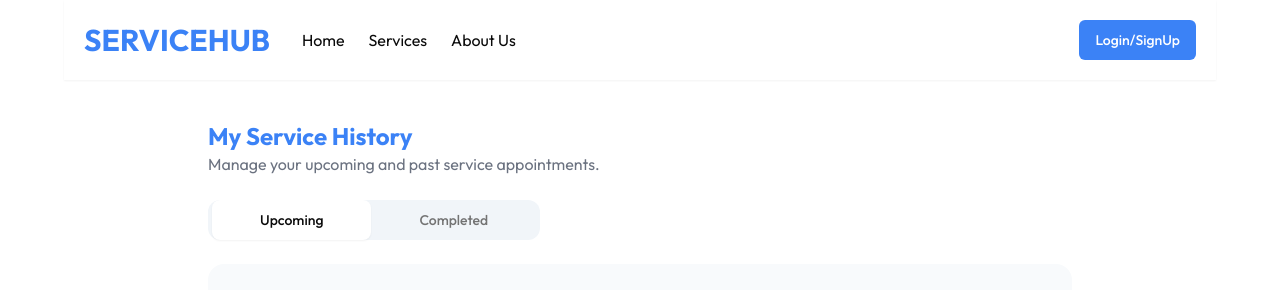
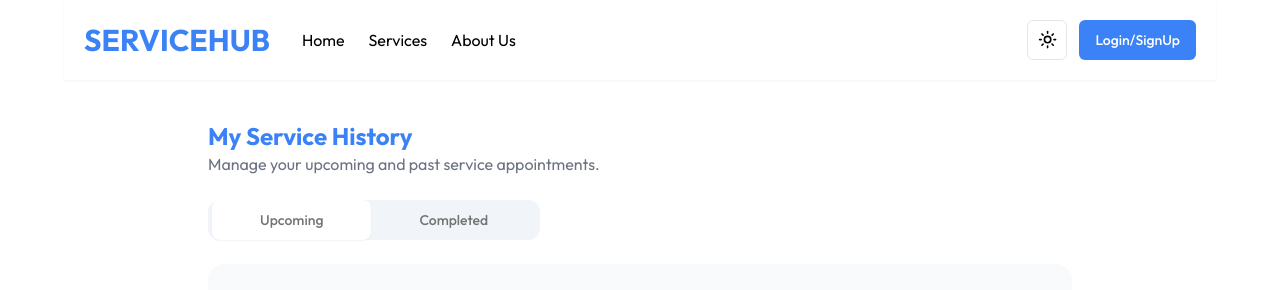
Before and after one commit to Damon237/Servicehub-marketplace, a Next.js app: page /mybooking in a window 1280 px wide. Shown: the top 290 px of the page. Built offline with nearby package versions, Linux system fonts and the light colour scheme; no server answers.

Commit message:
Auto Send email to service provider When they are Booked

```diff
--- a/app/_components/Header.jsx
+++ b/app/_components/Header.jsx
@@ -18,20 +18,21 @@ import {
 } from "@/components/ui/sheet"
 import { Menu } from 'lucide-react'
 import Link from 'next/link'
+import { ModeToggle } from './ModeToggle'
 
 function Header() {
   const { data } = useSession();
 
   const NavigationLinks = ({ className }) => (
     <div className={className}>
-      <Link href='/' className='hover:scale-105 hover:text-blue-500 cursor-pointer'>Home</Link>
-      <Link href='/' className='hover:scale-105 hover:text-blue-500 cursor-pointer'>Services</Link>
-      <Link href='/' className='hover:scale-105 hover:text-blue-500 cursor-pointer'>About Us</Link>
+      <Link href='/' className='hover:scale-105 hover:text-blue-500 cursor-pointer dark:text-slate-200 dark:hover:text-blue-400'>Home</Link>
+      <Link href='/' className='hover:scale-105 hover:text-blue-500 cursor-pointer dark:text-slate-200 dark:hover:text-blue-400'>Services</Link>
+      <Link href='/' className='hover:scale-105 hover:text-blue-500 cursor-pointer dark:text-slate-200 dark:hover:text-blue-400'>About Us</Link>
     </div>
   );
 
   return (
-    <div className='p-5 shadow-sm flex justify-between items-center'>
+    <div className='p-5 shadow-sm flex justify-between items-center bg-white dark:bg-slate-950 dark:shadow-slate-900'>
       <div className='flex items-center gap-8 '>
 
         <div className='text-2xl md:text-3xl font-bold text-blue-500 cursor-pointer'>SERVICEHUB</div>
@@ -40,16 +41,19 @@ function Header() {
         <NavigationLinks className='md:flex items-center gap-6 hidden' />
       </div>
 
-      <div className='flex items-center gap-2'>
+      <div className='flex items-center gap-3'>
+        {/* Dark Mode Toggle */}
+        <ModeToggle />
+
         {/* Mobile Navigation (Hamburger) */}
         <div className='md:hidden'>
           <Sheet>
             <SheetTrigger asChild>
-              <Button variant="outline" size="icon">
+              <Button variant="outline" size="icon" className="dark:border-slate-800">
                 <Menu className='h-6 w-6' />
               </Button>
             </SheetTrigger>
-            <SheetContent side="left">
+            <SheetContent side="left" className="dark:bg-slate-950">
               <div className='flex flex-col gap-5 mt-10 text-lg font-medium'>
                  <NavigationLinks className='flex flex-col gap-5' />
               </div>
@@ -65,13 +69,21 @@ function Header() {
                 alt='user'
                 width={40}
                 height={40}
-                className='rounded-full bg-blue-500 cursor-pointer'
+                className='rounded-full bg-blue-500 cursor-pointer border-2 border-transparent hover:border-blue-200 transition-all'
               />
             </DropdownMenuTrigger>
-            <DropdownMenuContent>
-              <DropdownMenuLabel>My Account</DropdownMenuLabel><DropdownMenuSeparator />
-              <DropdownMenuItem><Link href='/mybooking'>My Booking</Link></DropdownMenuItem>
-              <DropdownMenuItem onClick={() => signOut()}>Logout</DropdownMenuItem>
+            <DropdownMenuContent className="dark:bg-slate-900 dark:border-slate-800">
+              <DropdownMenuLabel className="dark:text-slate-200">My Account</DropdownMenuLabel>
+              <DropdownMenuSeparator className="dark:bg-slate-800" />
+              <DropdownMenuItem className="cursor-pointer dark:focus:bg-slate-800">
+                <Link href='/mybooking' className="w-full">My Booking</Link>
+              </DropdownMenuItem>
+              <DropdownMenuItem
+                onClick={() => signOut()}
+                className="cursor-pointer text-red-500 focus:text-red-500 dark:focus:bg-red-950/30"
+              >
+                Logout
+              </DropdownMenuItem>
             </DropdownMenuContent>
           </DropdownMenu>
         ) : (
--- /dev/null
+++ b/app/_components/ModeToggle.jsx
@@ -0,0 +1,21 @@
+"use client"
+import * as React from "react"
+import { Moon, Sun } from "lucide-react"
+import { useTheme } from "next-themes"
+import { Button } from "@/components/ui/button"
+
+export function ModeToggle() {
+  const { theme, setTheme } = useTheme()
+
+  return (
+    <Button
+      variant="outline"
+      size="icon"
+      onClick={() => setTheme(theme === "light" ? "dark" : "light")}
+    >
+      <Sun className="h-[1.2rem] w-[1.2rem] rotate-0 scale-100 transition-all dark:-rotate-90 dark:scale-0" />
+      <Moon className="absolute h-[1.2rem] w-[1.2rem] rotate-90 scale-0 transition-all dark:rotate-0 dark:scale-100" />
+      <span className="sr-only">Toggle theme</span>
+    </Button>
+  )
+}
--- /dev/null
+++ b/app/_components/ThemeProvider.jsx
@@ -0,0 +1,7 @@
+"use client"
+import * as React from "react"
+import { ThemeProvider as NextThemesProvider } from "next-themes"
+
+export function ThemeProvider({ children, ...props }) {
+  return <NextThemesProvider {...props}>{children}</NextThemesProvider>
+}
--- a/app/globals.css
+++ b/app/globals.css
@@ -5,7 +5,7 @@
 @layer base {
   :root {
     --background: 0 0% 100%;
-    --foreground: 0 0% 3.9%;
+    --foreground: 222.2 84% 4.9%
 
     --card: 0 0% 100%;
     --card-foreground: 0 0% 3.9%;
@@ -36,8 +36,8 @@
   }
 
   .dark {
-    --background: 0 0% 3.9%;
-    --foreground: 0 0% 98%;
+    --background: 222.2 84% 4.9%;
+    --foreground: 210 40% 98%;
 
     --card: 0 0% 3.9%;
     --card-foreground: 0 0% 98%;
--- a/app/layout.js
+++ b/app/layout.js
@@ -3,6 +3,7 @@ import "./globals.css";
 import Header from "./_components/Header";
 import NextAuthSessionProvider from "./provider";
 import { Toaster } from "@/components/ui/sonner";
+import { ThemeProvider } from "./_components/ThemeProvider"; // Ensure you create this file next
 
 const inter = Outfit({ subsets: ["latin"] });
 
@@ -13,14 +14,21 @@ export const metadata = {
 
 export default function RootLayout({ children }) {
   return (
-    <html lang="en">
+    <html lang="en" suppressHydrationWarning>
       <body className={inter.className}>
         <NextAuthSessionProvider>
-        <div className=" mx-6 md:mx-16">
-          <Header/>
+          <ThemeProvider
+            attribute="class"
+            defaultTheme="system"
+            enableSystem
+            disableTransitionOnChange
+          >
+            <div className="mx-6 md:mx-16">
+              <Header />
               <Toaster />
               {children}
             </div>
+          </ThemeProvider>
         </NextAuthSessionProvider>
       </body>
     </html>
```
Also changed, not shown: 1 other file (tests, documents, lock files or other folders). Lines whose indentation alone changed are shown as unchanged.
